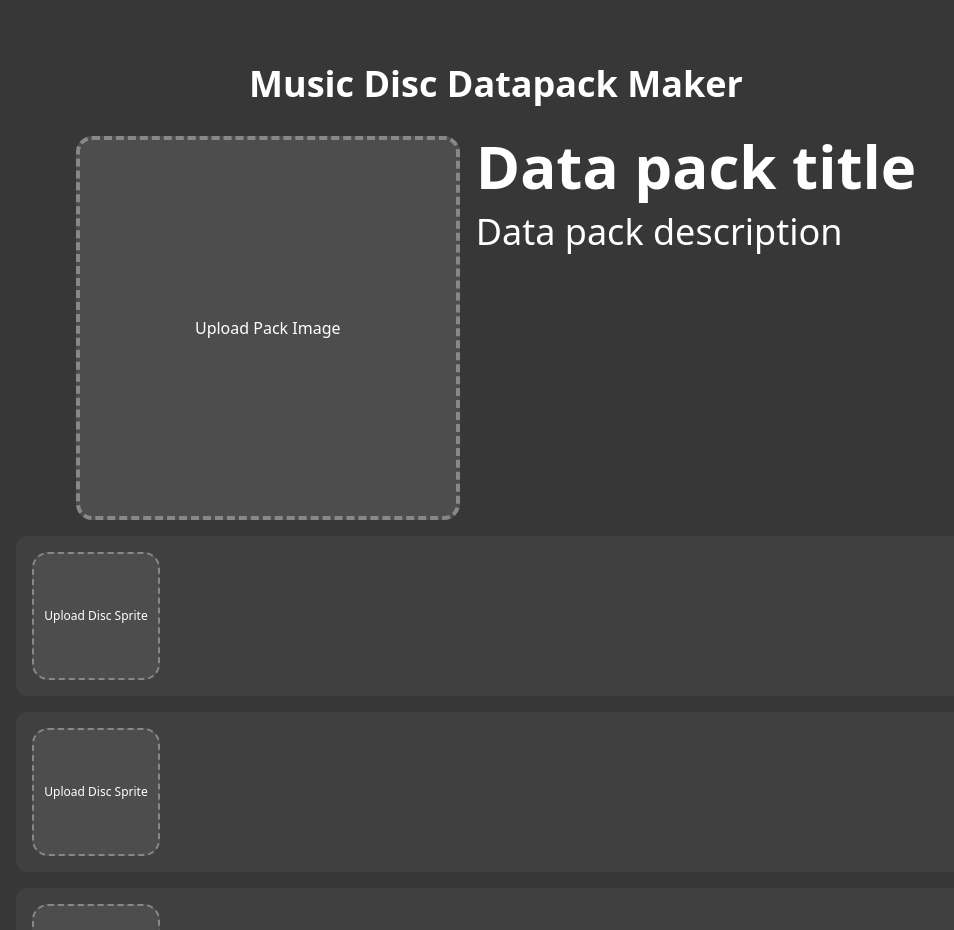
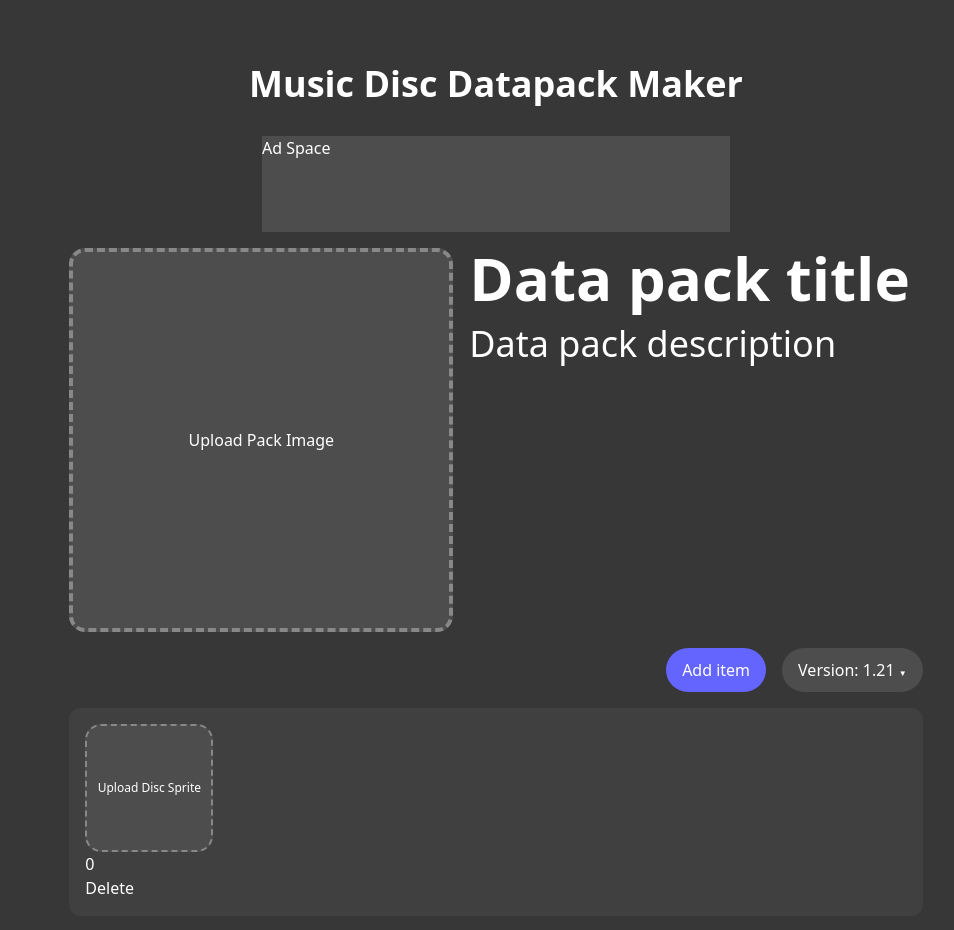
Before and after one commit to tianye-chen/disc-datapack-maker, a React (Vite) app: page / in a window 1280 px wide. Shown: the top 930 px of the page, without its empty margins (144-1098 px from the left). Built offline with nearby package versions, Linux system fonts and the light colour scheme.

Commit message:
add remove functionality

```diff
--- a/src/Components/DiscItem.jsx
+++ b/src/Components/DiscItem.jsx
@@ -1,11 +1,15 @@
 export const DiscItem = (props) => {
     return (
-        <div class='max-w-3/4 min-w-3/4 bg-card-bg p-4 rounded-xl'>
+        <div class='w-full bg-card-bg p-4 rounded-xl'>
             <div class='aspect-square max-w-32 bg-upload-bg border-2 border-dashed rounded-2xl border-[#ffffff55]'>
                 <div class='flex items-center justify-center min-h-full min-w-full text-xs'>
                     Upload Disc Sprite
                 </div>
             </div>
+            {props.data}
+            <div onClick={() => props.remove(props.index)}>
+                Delete
+            </div>
         </div>
     )
 }
--- /dev/null
+++ b/src/Components/Dropdown.jsx
@@ -0,0 +1,31 @@
+import { useState } from "react"
+
+export const Dropdown = (props) => {
+    const [showDropdown, setShowDropdown] = useState(false)
+
+    const onMenuClick = (listItem) => {
+        props.setSelectedItem(listItem)
+        setShowDropdown(false)
+    }
+
+    return (
+        <div class="relative inline-block items-center z-10" onMouseOver={(e) => {setShowDropdown(true)}} onMouseLeave={(e) => {setShowDropdown(false)}}>
+           <div class="text-primary-text px-4 py-2.5 rounded-full cursor-pointer bg-upload-bg hover:bg-primary transition-all ease-in-out duration-200 select-none">
+                Version: {props.item} <span class="text-[0.5rem]">▼</span>
+           </div>
+
+           <div class={`absolute left-1/2 -translate-x-1/2 top-full transition-all ease-in-out duration-200 scale-75 ${showDropdown ? "opacity-100 scale-100" : "opacity-0 scale-75 pointer-events-none"}`}>
+            <div class="my-2.5 w-full"></div>
+            <div class={` bg-upload-bg px-3 py-2 rounded-2xl`}>
+                    {props.list.map(((listItem) => {
+                        return (
+                            <div class="bg-upload-bg text-primary-text rounded-full cursor-pointer px-4 py-2 my-1 w-full text-nowrap hover:bg-primary transition-all ease-in-out duration-200" onClick={() => onMenuClick(listItem)}>
+                                {listItem}
+                            </div>
+                        )
+                    }))}
+            </div>
+           </div>
+        </div>
+    )
+}
--- a/src/Pages/DiscPackMaker.jsx
+++ b/src/Pages/DiscPackMaker.jsx
@@ -1,14 +1,35 @@
+import { useEffect, useState } from "react"
 import { DiscItem } from "../Components/DiscItem"
+import { Dropdown } from "../Components/Dropdown"
 
 export const DiscPackMaker = () => {
+    const [selectedVersion, setSelectedVersion] = useState(1.21)
+    const [customDiscs, setCustomDiscs] = useState([0])
+    const datapackVersion = [1.21, 1.22, 1.23, 1.24, 1.25]
 
-    const test = [1, 2, 3, 4, 5]
+    const addNewItem = () => {
+        setCustomDiscs(prev => [...prev, prev[prev.length-1]+1])
+    }
+
+    const removeItem = (index) => {
+        setCustomDiscs(prev => prev.filter((v, i) => (i != index)))
+    }
 
     return (
         <div class='text-primary-text min-w-screen'>
             <div class="font-bold text-4xl flex items-center justify-center mt-16 mb-8">
                 Music Disc Datapack Maker
             </div>
+            <div class="flex items-center justify-center mb-4">
+                <div class="min-h-24 bg-upload-bg w-[468px] h-[60px]">
+                    Ad Space
+                </div>
+            </div>
+
+            <div class="flex justify-center">
+                <div class="flex flex-col items-start w-2/3">
+
+                    {/** Title and pack image */}
                     <div class="flex min-h-64 justify-center items-start">
                         <div class="bg-upload-bg aspect-square max-w-sm min-w-sm border-4 border-dashed border-[#ffffff55] mr-4 rounded-2xl">
                             <div class="flex items-center justify-center min-h-full">
@@ -21,10 +42,38 @@ export const DiscPackMaker = () => {
                         </div>
                     </div>
 
-            <div class='flex justify-center items-center flex-col gap-4 mt-4'>
-                {test.map((data) => (
-                        <DiscItem data={data} />
+                    {/** Functionality Cluster */}
+                    <div class='w-full mt-4 flex justify-between'>
+                        <div></div>
+
+                        <div class="flex gap-4">
+                            <button class="bg-primary px-4 py-2.5 rounded-full cursor-pointer" onClick={addNewItem}>
+                                    Add item
+                            </button>
+                            <Dropdown
+                                    item={selectedVersion}
+                                    setSelectedItem={setSelectedVersion}
+                                    list={datapackVersion}
+                            />
+                        </div>
+                    </div>
+
+                    <div class='flex flex-col gap-4 mt-4 min-w-full'>
+                        {customDiscs.map((data, index) => (
+                            <DiscItem
+                                data={data}
+                                index={index}
+                                remove={removeItem}
+                            />
                         ))}
+                    </div>
+
+                    <div class="flex justify-end w-full">
+                        <div class="bg-primary px-4 py-2.5 my-4 rounded-full cursor-pointer">
+                            Create Pack
+                        </div>
+                    </div>
+                </div>
             </div>
         </div>
     )
--- a/src/index.css
+++ b/src/index.css
@@ -2,6 +2,8 @@
 
 @theme{
   --color-primary-text: rgba(255, 255, 255, 1);
+
+  --color-primary: rgba(100, 100, 255);
 
   --color-upload-bg: rgba(77, 77, 77 ,1);
   --color-card-bg: rgba(64, 64, 64, 1);
```
Lines whose indentation alone changed are shown as unchanged.
